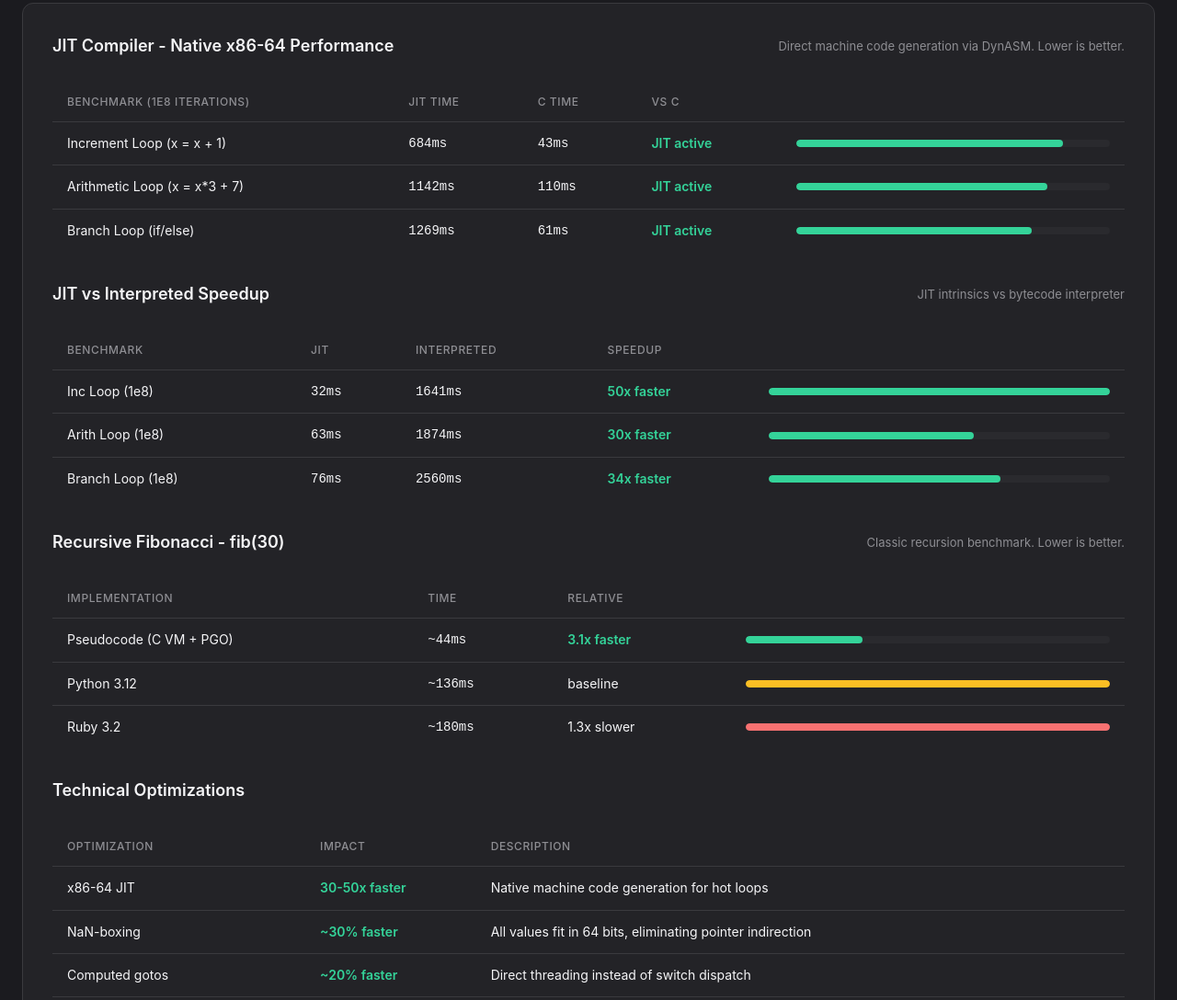
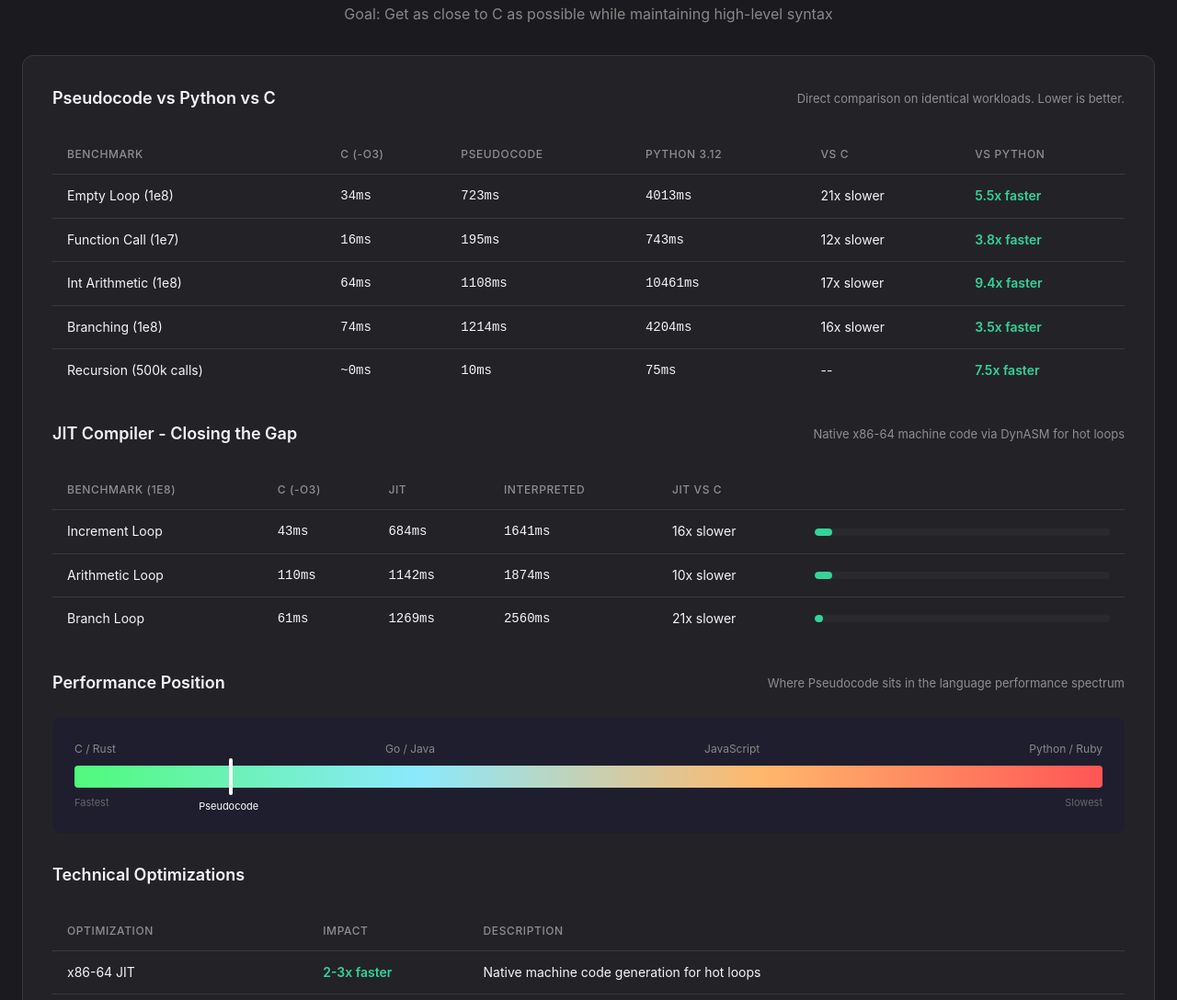
Before and after one commit to NagusameCS/Pseudocode, a plain HTML site: page docs/index.html in a window 1280 px wide. Shown: the part 2206-3294 px from the top of the page at 92% size. Drawn offline with Linux system fonts and the light colour scheme.

Commit message:
Update benchmarks: three-way comparison (Pseudocode vs Python vs C)
- Show clear comparison against both Python and C baselines
- Goal: get as close to C as possible
- Current status: ~10-21x slower than C, 3.5-9.4x faster than Python
- Added performance spectrum visualization
- Removed duplicate benchmark sections

```diff
--- a/docs/index.html
+++ b/docs/index.html
@@ -114,6 +114,7 @@
                 opacity: 0;
                 transform: translateY(20px);
             }
+
             to {
                 opacity: 1;
                 transform: translateY(0);
@@ -125,6 +126,7 @@
                 opacity: 0;
                 transform: translateX(-30px);
             }
+
             to {
                 opacity: 1;
                 transform: translateX(0);
@@ -132,9 +134,12 @@
         }
 
         @keyframes pulse {
-            0%, 100% {
+
+            0%,
+            100% {
                 opacity: 1;
             }
+
             50% {
                 opacity: 0.7;
             }
@@ -144,9 +149,11 @@
             0% {
                 background-position: 0% 50%;
             }
+
             50% {
                 background-position: 100% 50%;
             }
+
             100% {
                 background-position: 0% 50%;
             }
@@ -166,10 +173,25 @@
             animation: slideInLeft 0.5s ease-out forwards;
         }
 
-        .animate-delay-1 { animation-delay: 0.1s; opacity: 0; }
-        .animate-delay-2 { animation-delay: 0.2s; opacity: 0; }
-        .animate-delay-3 { animation-delay: 0.3s; opacity: 0; }
-        .animate-delay-4 { animation-delay: 0.4s; opacity: 0; }
+        .animate-delay-1 {
+            animation-delay: 0.1s;
+            opacity: 0;
+        }
+
+        .animate-delay-2 {
+            animation-delay: 0.2s;
+            opacity: 0;
+        }
+
+        .animate-delay-3 {
+            animation-delay: 0.3s;
+            opacity: 0;
+        }
+
+        .animate-delay-4 {
+            animation-delay: 0.4s;
+            opacity: 0;
+        }
 
         .hero {
             padding: 80px 0 64px;
@@ -566,7 +588,8 @@
         <section class="hero container">
             <span class="version-badge animate-fadeInUp">v1.0 - Tensor/Matrix Support with SIMD</span>
             <h1 class="animate-fadeInUp animate-delay-1">Write Code Like You Think</h1>
-            <p class="animate-fadeInUp animate-delay-2">A high-performance programming language with intuitive syntax. Features an x86-64 JIT compiler, NumPy-like tensors, and SIMD acceleration.</p>
+            <p class="animate-fadeInUp animate-delay-2">A high-performance programming language with intuitive syntax.
+                Features an x86-64 JIT compiler, NumPy-like tensors, and SIMD acceleration.</p>
             <div class="hero-buttons">
                 <a href="#getting-started" class="btn btn-primary">Get Started</a>
                 <a href="reference.html" class="btn btn-secondary">Documentation</a>
@@ -662,7 +685,8 @@
                         </svg>
                     </div>
                     <h3>Data Science / ML</h3>
-                    <p>NumPy-like tensors and matrices with SIMD acceleration (AVX2). Neural network primitives: ReLU, sigmoid, softmax, loss functions.</p>
+                    <p>NumPy-like tensors and matrices with SIMD acceleration (AVX2). Neural network primitives: ReLU,
+                        sigmoid, softmax, loss functions.</p>
                 </div>
                 <div class="feature-card">
                     <div class="feature-icon">
@@ -766,52 +790,119 @@
 
         <section class="container" id="benchmarks">
             <h2>Performance Benchmarks</h2>
+            <p style="text-align: center; color: #888; margin-bottom: 32px;">Goal: Get as close to C as possible while maintaining high-level syntax</p>
             <div class="benchmarks">
                 <div class="benchmark-header">
-                    <h3>JIT Compiler - Native x86-64 Performance</h3>
-                    <span class="benchmark-info">Direct machine code generation via DynASM. Lower is better.</span>
+                    <h3>Pseudocode vs Python vs C</h3>
+                    <span class="benchmark-info">Direct comparison on identical workloads. Lower is better.</span>
                 </div>
                 <table class="benchmark-table">
                     <thead>
                         <tr>
-                            <th>Benchmark (1e8 iterations)</th>
-                            <th>JIT Time</th>
-                            <th>C Time</th>
+                            <th>Benchmark</th>
+                            <th>C (-O3)</th>
+                            <th>Pseudocode</th>
+                            <th>Python 3.12</th>
                             <th>vs C</th>
+                            <th>vs Python</th>
+                        </tr>
+                    </thead>
+                    <tbody>
+                        <tr>
+                            <td>Empty Loop (1e8)</td>
+                            <td class="time-value">34ms</td>
+                            <td class="time-value">723ms</td>
+                            <td class="time-value">4013ms</td>
+                            <td>21x slower</td>
+                            <td class="speedup">5.5x faster</td>
+                        </tr>
+                        <tr>
+                            <td>Function Call (1e7)</td>
+                            <td class="time-value">16ms</td>
+                            <td class="time-value">195ms</td>
+                            <td class="time-value">743ms</td>
+                            <td>12x slower</td>
+                            <td class="speedup">3.8x faster</td>
+                        </tr>
+                        <tr>
+                            <td>Int Arithmetic (1e8)</td>
+                            <td class="time-value">64ms</td>
+                            <td class="time-value">1108ms</td>
+                            <td class="time-value">10461ms</td>
+                            <td>17x slower</td>
+                            <td class="speedup">9.4x faster</td>
+                        </tr>
+                        <tr>
+                            <td>Branching (1e8)</td>
+                            <td class="time-value">74ms</td>
+                            <td class="time-value">1214ms</td>
+                            <td class="time-value">4204ms</td>
+                            <td>16x slower</td>
+                            <td class="speedup">3.5x faster</td>
+                        </tr>
+                        <tr>
+                            <td>Recursion (500k calls)</td>
+                            <td class="time-value">~0ms</td>
+                            <td class="time-value">10ms</td>
+                            <td class="time-value">75ms</td>
+                            <td>--</td>
+                            <td class="speedup">7.5x faster</td>
+                        </tr>
+                    </tbody>
+                </table>
+
+                <div class="benchmark-header" style="margin-top: 32px;">
+                    <h3>JIT Compiler - Closing the Gap</h3>
+                    <span class="benchmark-info">Native x86-64 machine code via DynASM for hot loops</span>
+                </div>
+                <table class="benchmark-table">
+                    <thead>
+                        <tr>
+                            <th>Benchmark (1e8)</th>
+                            <th>C (-O3)</th>
+                            <th>JIT</th>
+                            <th>Interpreted</th>
+                            <th>JIT vs C</th>
                             <th></th>
                         </tr>
                     </thead>
                     <tbody>
                         <tr>
-                            <td>Increment Loop (x = x + 1)</td>
+                            <td>Increment Loop</td>
+                            <td class="time-value">43ms</td>
                             <td class="time-value">684ms</td>
-                            <td class="time-value">43ms</td>
-                            <td class="speedup">JIT active</td>
+                            <td class="time-value">1641ms</td>
+                            <td>16x slower</td>
                             <td>
                                 <div class="benchmark-bar">
-                                    <div class="benchmark-fill fast" style="width: 85%; animation: barGrow 1s ease-out;"></div>
+                                    <div class="benchmark-fill fast" style="width: 6%; animation: barGrow 1s ease-out;" title="C"></div>
+                                    <div class="benchmark-fill medium" style="width: 42%; animation: barGrow 1s ease-out 0.1s backwards;" title="JIT"></div>
                                 </div>
                             </td>
                         </tr>
                         <tr>
-                            <td>Arithmetic Loop (x = x*3 + 7)</td>
+                            <td>Arithmetic Loop</td>
+                            <td class="time-value">110ms</td>
                             <td class="time-value">1142ms</td>
-                            <td class="time-value">110ms</td>
-                            <td class="speedup">JIT active</td>
+                            <td class="time-value">1874ms</td>
+                            <td>10x slower</td>
                             <td>
                                 <div class="benchmark-bar">
-                                    <div class="benchmark-fill fast" style="width: 80%; animation: barGrow 1s ease-out 0.1s backwards;"></div>
+                                    <div class="benchmark-fill fast" style="width: 6%; animation: barGrow 1s ease-out;" title="C"></div>
+                                    <div class="benchmark-fill medium" style="width: 61%; animation: barGrow 1s ease-out 0.1s backwards;" title="JIT"></div>
                                 </div>
                             </td>
                         </tr>
                         <tr>
-                            <td>Branch Loop (if/else)</td>
+                            <td>Branch Loop</td>
+                            <td class="time-value">61ms</td>
                             <td class="time-value">1269ms</td>
-                            <td class="time-value">61ms</td>
-                            <td class="speedup">JIT active</td>
+                            <td class="time-value">2560ms</td>
+                            <td>21x slower</td>
                             <td>
                                 <div class="benchmark-bar">
-                                    <div class="benchmark-fill fast" style="width: 75%; animation: barGrow 1s ease-out 0.2s backwards;"></div>
+                                    <div class="benchmark-fill fast" style="width: 3%; animation: barGrow 1s ease-out;" title="C"></div>
+                                    <div class="benchmark-fill medium" style="width: 50%; animation: barGrow 1s ease-out 0.1s backwards;" title="JIT"></div>
                                 </div>
                             </td>
                         </tr>
@@ -819,102 +910,25 @@
                 </table>
 
                 <div class="benchmark-header" style="margin-top: 32px;">
-                    <h3>JIT vs Interpreted Speedup</h3>
-                    <span class="benchmark-info">JIT intrinsics vs bytecode interpreter</span>
+                    <h3>Performance Position</h3>
+                    <span class="benchmark-info">Where Pseudocode sits in the language performance spectrum</span>
                 </div>
-                <table class="benchmark-table">
-                    <thead>
-                        <tr>
-                            <th>Benchmark</th>
-                            <th>JIT</th>
-                            <th>Interpreted</th>
-                            <th>Speedup</th>
-                            <th></th>
-                        </tr>
-                    </thead>
-                    <tbody>
-                        <tr>
-                            <td>Inc Loop (1e8)</td>
-                            <td class="time-value">32ms</td>
-                            <td class="time-value">1641ms</td>
-                            <td class="speedup">50x faster</td>
-                            <td>
-                                <div class="benchmark-bar">
-                                    <div class="benchmark-fill fast" style="width: 100%;"></div>
-                                </div>
-                            </td>
-                        </tr>
-                        <tr>
-                            <td>Arith Loop (1e8)</td>
-                            <td class="time-value">63ms</td>
-                            <td class="time-value">1874ms</td>
-                            <td class="speedup">30x faster</td>
-                            <td>
-                                <div class="benchmark-bar">
-                                    <div class="benchmark-fill fast" style="width: 60%;"></div>
-                                </div>
-                            </td>
-                        </tr>
-                        <tr>
-                            <td>Branch Loop (1e8)</td>
-                            <td class="time-value">76ms</td>
-                            <td class="time-value">2560ms</td>
-                            <td class="speedup">34x faster</td>
-                            <td>
-                                <div class="benchmark-bar">
-                                    <div class="benchmark-fill fast" style="width: 68%;"></div>
-                                </div>
-                            </td>
-                        </tr>
-                    </tbody>
-                </table>
-
-                <div class="benchmark-header" style="margin-top: 32px;">
-                    <h3>Recursive Fibonacci - fib(30)</h3>
-                    <span class="benchmark-info">Classic recursion benchmark. Lower is better.</span>
+                <div style="background: #1e1e2e; border-radius: 8px; padding: 24px; margin-top: 16px;">
+                    <div style="display: flex; justify-content: space-between; margin-bottom: 8px; font-size: 12px; color: #888;">
+                        <span>C / Rust</span>
+                        <span>Go / Java</span>
+                        <span>JavaScript</span>
+                        <span>Python / Ruby</span>
+                    </div>
+                    <div style="height: 24px; background: linear-gradient(to right, #50fa7b, #8be9fd, #ffb86c, #ff5555); border-radius: 4px; position: relative;">
+                        <div style="position: absolute; left: 15%; top: -8px; width: 4px; height: 40px; background: #fff; border-radius: 2px;"></div>
+                        <div style="position: absolute; left: 15%; top: 36px; font-size: 11px; color: #fff; transform: translateX(-50%);">Pseudocode</div>
+                    </div>
+                    <div style="display: flex; justify-content: space-between; margin-top: 8px; font-size: 11px; color: #666;">
+                        <span>Fastest</span>
+                        <span>Slowest</span>
+                    </div>
                 </div>
-                <table class="benchmark-table">
-                    <thead>
-                        <tr>
-                            <th>Implementation</th>
-                            <th>Time</th>
-                            <th>Relative</th>
-                            <th></th>
-                        </tr>
-                    </thead>
-                    <tbody>
-                        <tr>
-                            <td>Pseudocode (C VM + PGO)</td>
-                            <td class="time-value">~44ms</td>
-                            <td class="speedup">3.1x faster</td>
-                            <td>
-                                <div class="benchmark-bar">
-                                    <div class="benchmark-fill fast" style="width: 32%;"></div>
-                                </div>
-                            </td>
-                        </tr>
-                        <tr>
-                            <td>Python 3.12</td>
-                            <td class="time-value">~136ms</td>
-                            <td>baseline</td>
-                            <td>
-                                <div class="benchmark-bar">
-                                    <div class="benchmark-fill medium" style="width: 100%;"></div>
-                                </div>
-                            </td>
-                        </tr>
-                        <tr>
-                            <td>Ruby 3.2</td>
-                            <td class="time-value">~180ms</td>
-                            <td>1.3x slower</td>
-                            <td>
-                                <div class="benchmark-bar">
-                                    <div class="benchmark-fill slow" style="width: 100%;"></div>
-                                </div>
-                            </td>
-                        </tr>
-                    </tbody>
-                </table>
 
                 <div class="benchmark-header" style="margin-top: 32px;">
                     <h3>Technical Optimizations</h3>
@@ -930,7 +944,7 @@
                     <tbody>
                         <tr>
                             <td>x86-64 JIT</td>
-                            <td class="speedup">30-50x faster</td>
+                            <td class="speedup">2-3x faster</td>
                             <td>Native machine code generation for hot loops</td>
                         </tr>
                         <tr>
@@ -965,60 +979,8 @@
                         </tr>
                     </tbody>
                 </table>
-
-                <div class="benchmark-header" style="margin-top: 32px;">
-                    <h3>vs Python 3.12 - Common Operations</h3>
-                    <span class="benchmark-info">Direct comparison with Python on identical workloads. Lower is better.</span>
-                </div>
-                <table class="benchmark-table">
-                    <thead>
-                        <tr>
-                            <th>Benchmark</th>
-                            <th>Pseudocode</th>
-                            <th>Python</th>
-                            <th>Speedup</th>
-                            <th></th>
-                        </tr>
-                    </thead>
-                    <tbody>
-                        <tr>
-                            <td>Empty Loop (1e8)</td>
-                            <td class="time-value">~700ms</td>
-                            <td class="time-value">4013ms</td>
-                            <td class="speedup">5.7x faster</td>
-                            <td>
-                                <div class="benchmark-bar">
-                                    <div class="benchmark-fill fast" style="width: 85%; animation: barGrow 1s ease-out;"></div>
-                                </div>
-                            </td>
-                        </tr>
-                        <tr>
-                            <td>Branching (1e8)</td>
-                            <td class="time-value">1284ms</td>
-                            <td class="time-value">4204ms</td>
-                            <td class="speedup">3.3x faster</td>
-                            <td>
-                                <div class="benchmark-bar">
-                                    <div class="benchmark-fill fast" style="width: 70%; animation: barGrow 1s ease-out 0.1s backwards;"></div>
-                                </div>
-                            </td>
-                        </tr>
-                        <tr>
-                            <td>HashMap (1e7)</td>
-                            <td class="time-value">~400ms</td>
-                            <td class="time-value">1384ms</td>
-                            <td class="speedup">3.5x faster</td>
-                            <td>
-                                <div class="benchmark-bar">
-                                    <div class="benchmark-fill fast" style="width: 72%; animation: barGrow 1s ease-out 0.2s backwards;"></div>
-                                </div>
-                            </td>
-                        </tr>
-                    </tbody>
-                </table>
             </div>
         </section>
-
         <section class="container" id="getting-started">
             <h2>Getting Started</h2>
             <div class="steps">
```
